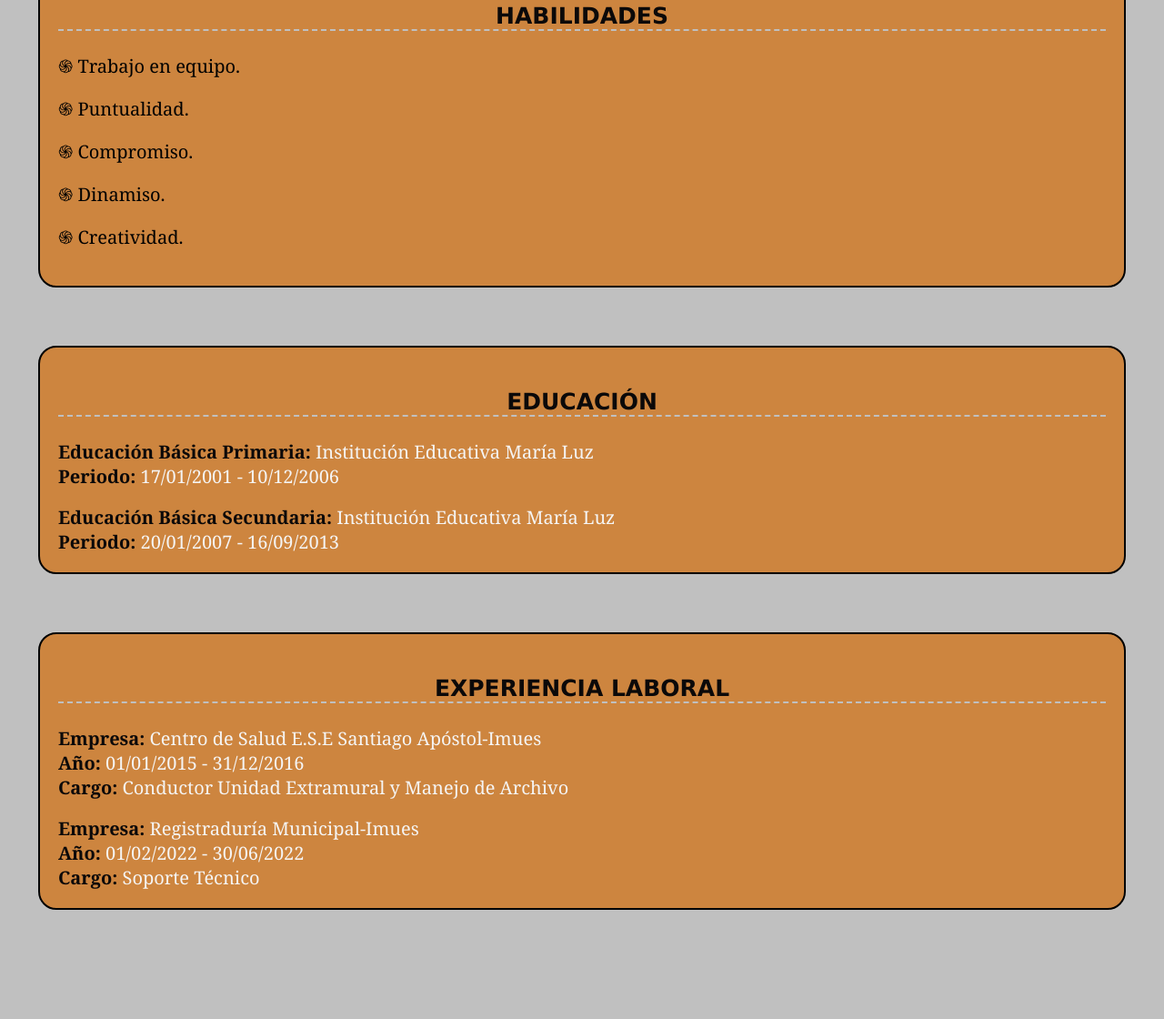
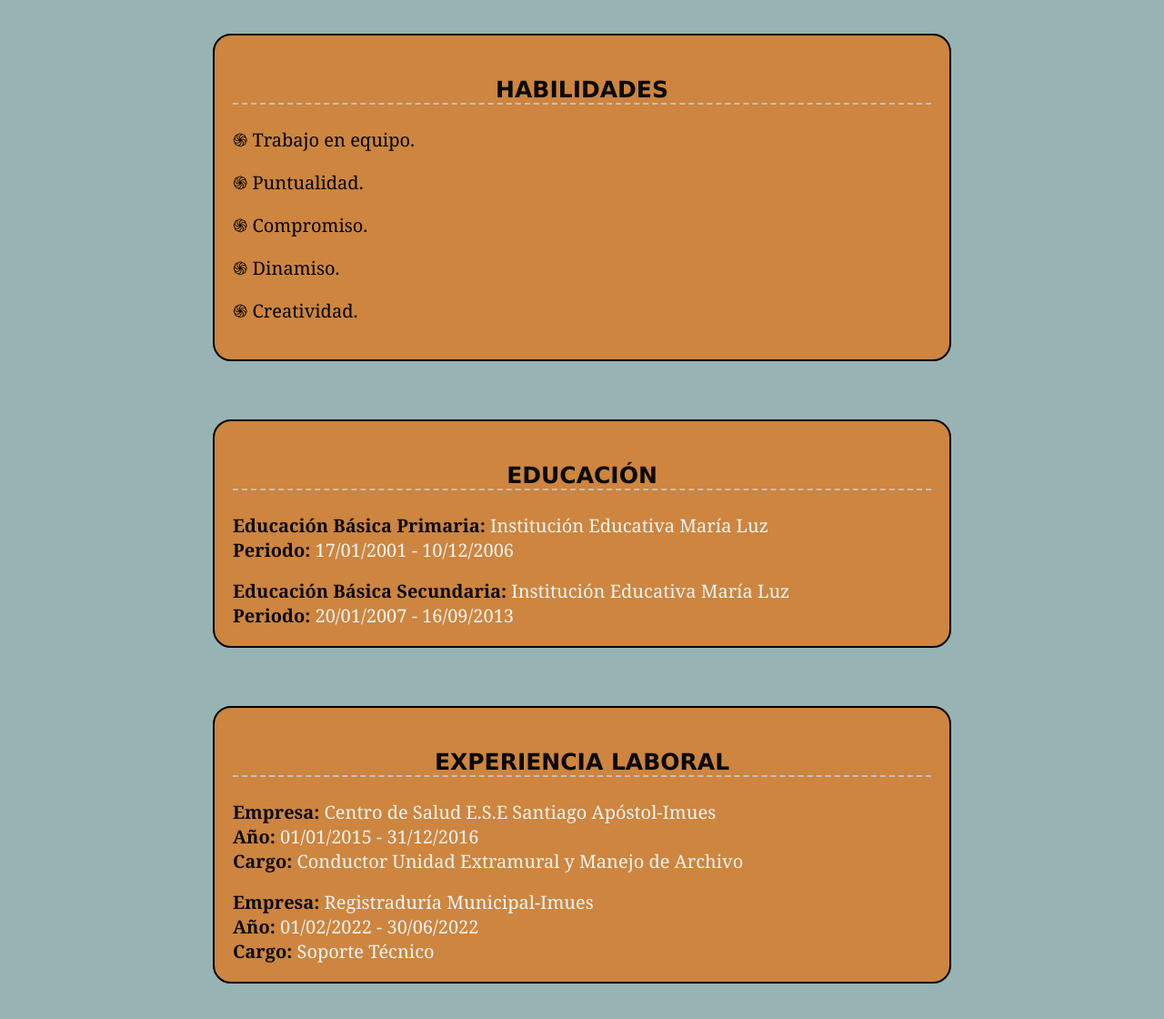
Before and after one commit to Bull2234/hoja-de-vida, a plain HTML site: page index.html in a window 1280 px wide. Shown: the part 1032-2152 px from the top of the page at 91% size. Before the commit the page ends 2096 px from the top, so only its background shows below. Drawn offline with Linux system fonts and the light colour scheme.

Commit message:
se agrega el proyecto

```diff
--- a/css/hoja.css
+++ b/css/hoja.css
@@ -1,7 +1,7 @@
 body {
   margin: 0;
   padding: 0;
-  background: silver;
+  background: rgb(151, 179, 179);
 }
 .name {
   width: 100%;
@@ -49,7 +49,7 @@ body {
 
 
 .datos {
-  width: 90%;
+  width: 60%;
   height: auto;
   background: peru ;
   margin: 5% auto;
@@ -168,7 +168,7 @@ border-bottom: 2px silver dashed;
   display: inline;
 }
 .perfil {
-  width: 90%;
+  width: 60%;
   height: auto;
   background: peru ;
   margin: 5% auto;
@@ -185,7 +185,7 @@ border-bottom: 2px silver dashed;
   border-bottom: 2px silver dashed;
 }
 .habilidades {
-  width: 90%;
+  width: 60%;
   height: auto;
   background: peru ;
   margin: 5% auto;
@@ -203,7 +203,7 @@ border-bottom: 2px silver dashed;
 }
 
 .educacion {
-  width: 90%;
+  width: 60%;
   height: auto;
   background: peru ;
   margin: 5% auto;
@@ -264,7 +264,7 @@ border-bottom: 2px silver dashed;
 }
 
 .laboral {
-  width: 90%;
+  width: 60%;
   height: auto;
   background: peru ;
   margin: 5% auto;
```
